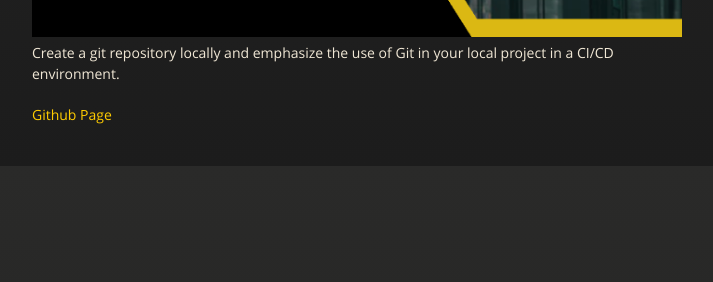
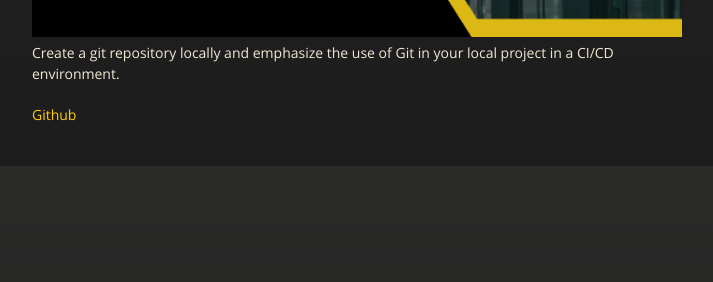
Before and after one commit to andylamzoned/andylamzoned.github.io, a Jekyll site: the page built from index.md, in a window 1280 px wide. Shown: the part 734-1016 px from the top of the page, without its empty margins (283-996 px from the left). Built offline with Jekyll 4.4.1, drawn with Linux system fonts in a browser that asks for light colours.

Commit message:
default.html test

```diff
--- a/_layouts/default.html
+++ b/_layouts/default.html
@@ -50,7 +50,7 @@
           </header>
           <a href="" class="image fit"><img src="assets/images/HA1.jpg" alt="" /></a>
           <p>Create a git repository locally and emphasize the use of Git in your local project in a CI/CD environment.</p>
-          <a href="#" class="button">Github&nbsp;Page&nbsp;</a>
+          <a href="#" class="button">Github</a>
 				</article>
       </section>
 
```
